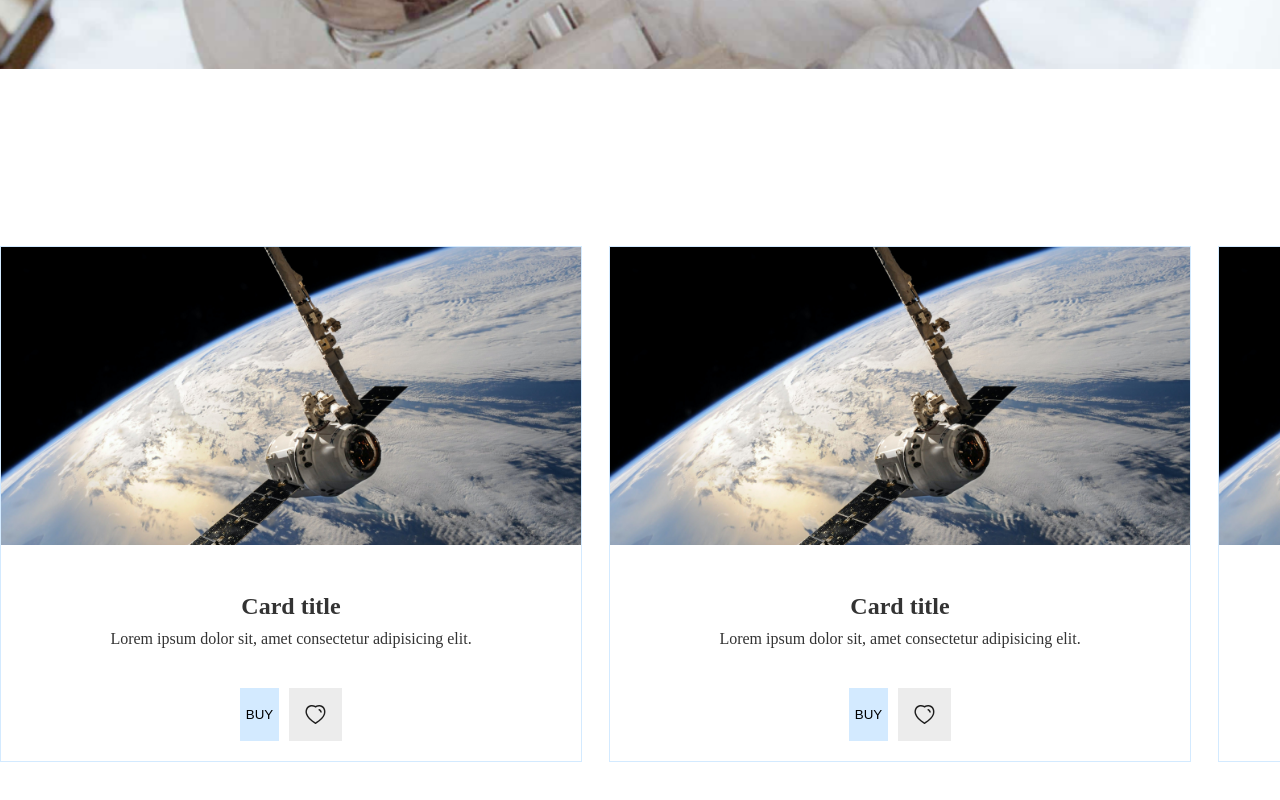
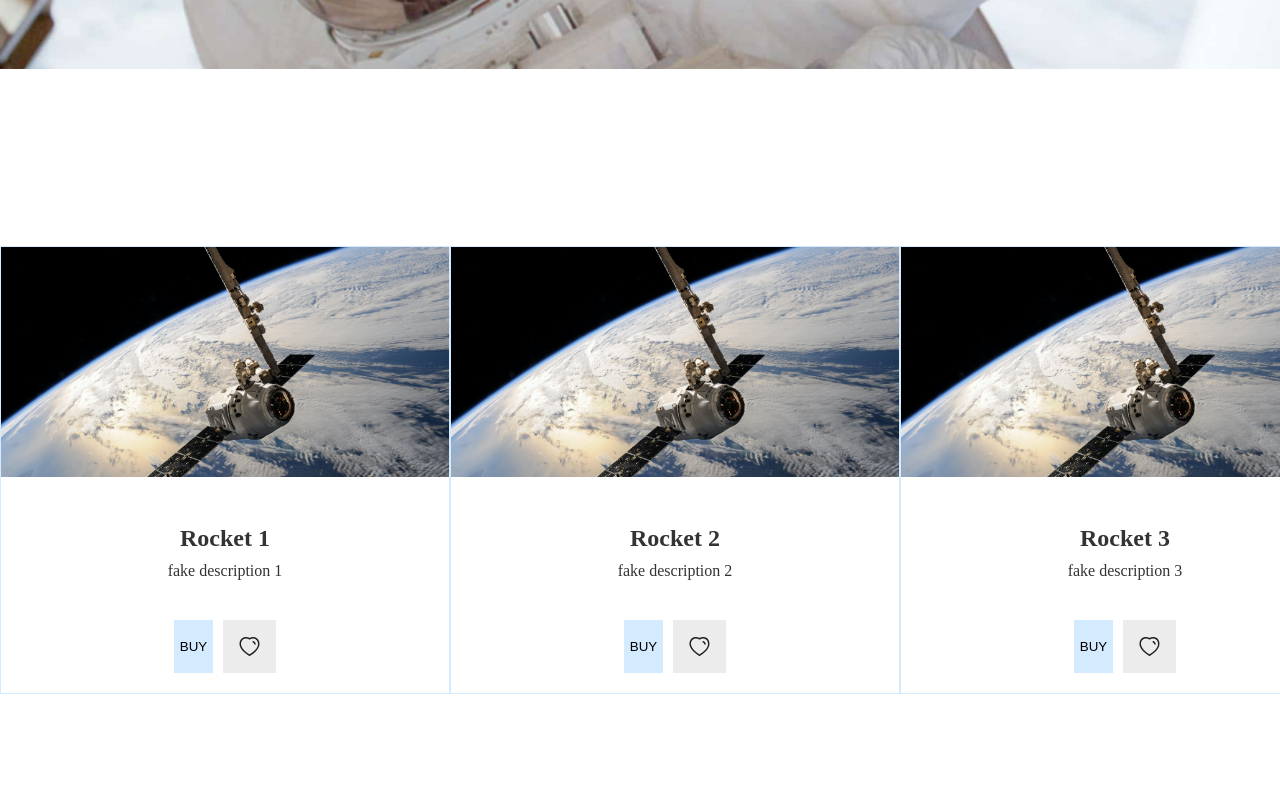
Before and after one commit to radomyr-horban/spacex-graphql, a React (Create React App) app: page /favourites in a window 1280 px wide. Shown: the part 731-1531 px from the top of the page. Built offline with nearby package versions, Linux system fonts and the light colour scheme.

Commit message:
Added Apollo Client

```diff
--- a/src/components/FavouriteTours/FavouriteTours.jsx
+++ b/src/components/FavouriteTours/FavouriteTours.jsx
@@ -5,12 +5,22 @@ import {
 } from './FavouriteTours.styles'
 
 const FavouriteTours = () => {
+  // TODO: Replace this data with `LocalStorage`
+  const fakeData = {
+    rockets: [
+      { id: 1, name: 'Rocket 1', description: 'fake description 1' },
+      { id: 2, name: 'Rocket 2', description: 'fake description 2' },
+      { id: 3, name: 'Rocket 3', description: 'fake description 3' },
+      { id: 4, name: 'Rocket 4', description: 'fake description 4' },
+    ],
+  }
+
   return (
     <FavouriteToursContainer>
       <FavouriteToursHeader>
         <h2>Clear all</h2>
       </FavouriteToursHeader>
-      <ToursWrapper />
+      <ToursWrapper data={fakeData} />
     </FavouriteToursContainer>
   )
 }
--- a/src/components/PopularTours/PopularTours.jsx
+++ b/src/components/PopularTours/PopularTours.jsx
@@ -7,7 +7,24 @@ import {
   SliderDots,
 } from './PopularTours.styles'
 
+import { useQuery, gql } from '@apollo/client'
+
+const GET_SPACEX_DATA = gql`
+  {
+    rockets {
+      id
+      description
+      name
+    }
+  }
+`
 const PopularTours = ({ refScroll }) => {
+  const { loading, error, data } = useQuery(GET_SPACEX_DATA)
+  console.log(data)
+
+  if (loading) return <p>Loading...</p>
+  if (error) return <p>Error : {error.message}</p>
+
   return (
     <PopularToursContainer>
       <PopularToursHeader>
@@ -27,7 +44,7 @@ const PopularTours = ({ refScroll }) => {
         </div>
       </PopularToursHeader>
 
-      <ToursWrapper />
+      <ToursWrapper data={data} />
 
       <SliderDots src={sliderDots} alt='slider dots' />
     </PopularToursContainer>
--- a/src/components/TourCard/TourCard.jsx
+++ b/src/components/TourCard/TourCard.jsx
@@ -12,15 +12,19 @@ import {
   CardTitle,
 } from './TourCard.styles'
 
-const TourCard = () => {
+const TourCard = ({ rocket }) => {
   return (
     <CardContainer>
       <CardImage src={randomPhoto} alt='' />
 
       <CardInfo>
-        <CardTitle>Card title</CardTitle>
+        <CardTitle>
+          {/* Card title */}
+          {rocket.name}
+        </CardTitle>
         <CardDescription>
-          Lorem ipsum dolor sit, amet consectetur adipisicing elit.
+          {rocket.description}
+          {/* Lorem ipsum dolor sit, amet consectetur adipisicing elit. */}
         </CardDescription>
 
         <ButtonWrapper>
--- a/src/components/ToursWrapper/ToursWrapper.jsx
+++ b/src/components/ToursWrapper/ToursWrapper.jsx
@@ -1,13 +1,14 @@
 import TourCard from '../TourCard/TourCard'
 import { CardsWrapper } from './ToursWrapper.styles'
 
-const ToursWrapper = () => {
+const ToursWrapper = ({ data }) => {
   return (
     <>
       <CardsWrapper>
-        <TourCard />
-        <TourCard />
-        <TourCard />
+        {data.rockets.map((rocket) => {
+          return <TourCard rocket={rocket} key={rocket.id} />
+        })}
+        {/* <TourCard /> */}
       </CardsWrapper>
     </>
   )
```
